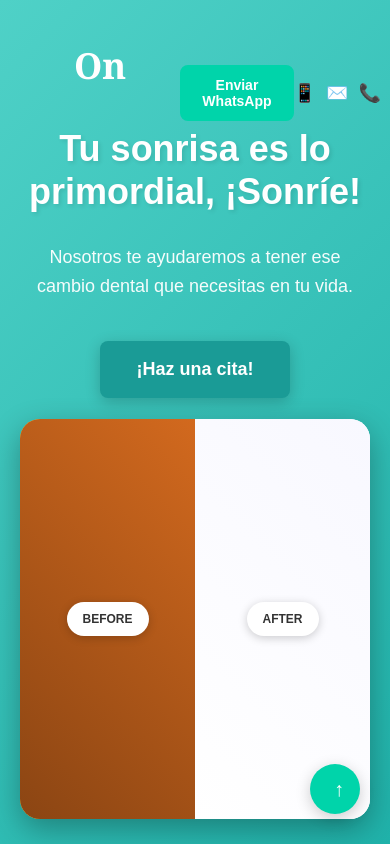
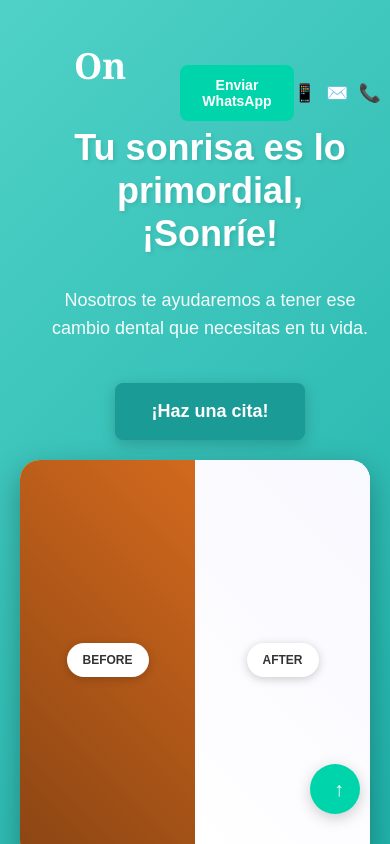
Before and after one commit to Jan-Amixtlan/odonto-nieves, a React (Vite) app: page / in a window 390 px wide. Built offline with nearby package versions, Linux system fonts and the light colour scheme.

Commit message:
Adjust text-section margin and main-title font size for better layout

```diff
--- a/src/Components/Hero/DentalHero.css
+++ b/src/Components/Hero/DentalHero.css
@@ -104,10 +104,11 @@ html, body {
 
 .text-section {
     color: var(--blanco-puro);
+    margin-left: 80px;
 }
 
 .main-title {
-    font-size: 64px;
+    font-size: 50px;
     font-weight: bold;
     line-height: 1.2;
     margin-bottom: 30px;
@@ -236,6 +237,10 @@ html, body {
         margin-top: -100px;
     }
 
+    .text-section {
+        margin-left: 0;
+    }
+
     .main-title {
         font-size: 48px;
     }
@@ -266,6 +271,10 @@ html, body {
         margin-top: -90px;
     }
 
+    .text-section {
+        margin-left: 30px;
+    }
+
     .main-title {
         font-size: 36px;
     }
```
